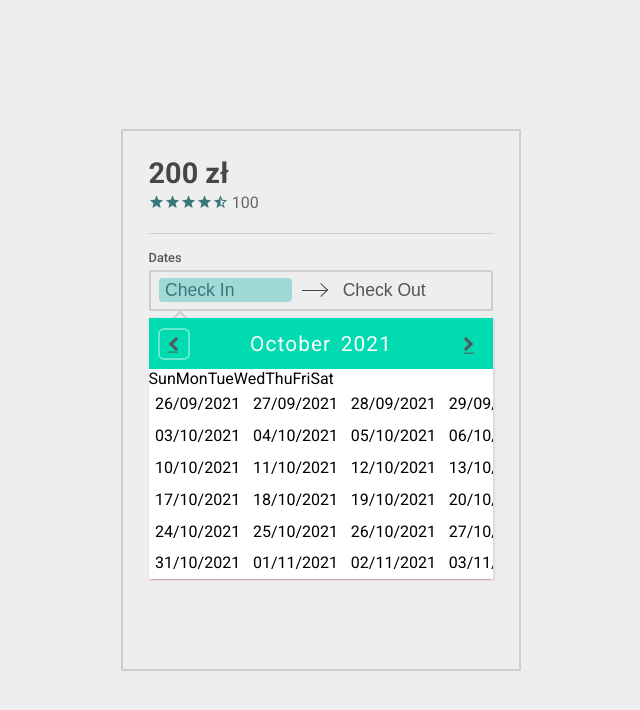
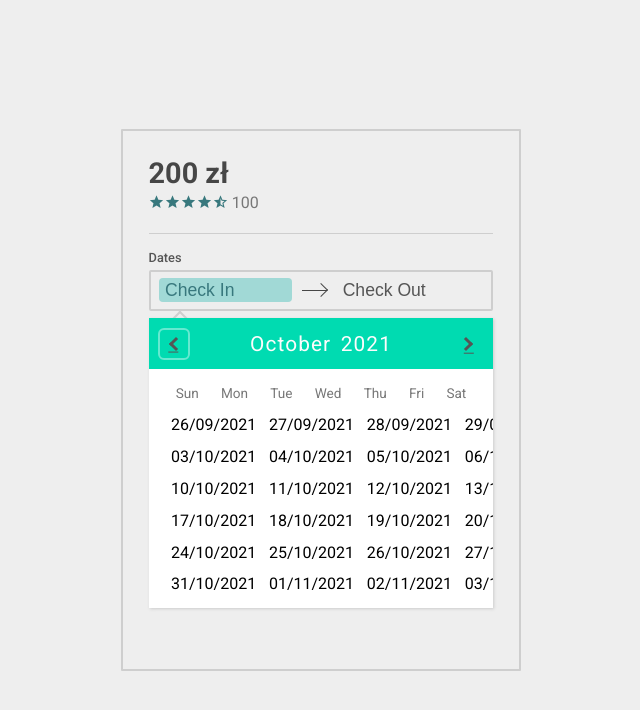
Before and after one commit to kubasulek2/eobuwie, a React (Create React App) app: page / in a window 1280 px wide. Both pictures are taken after typing "Sample", "Sample" into the empty fields and a click on the button "Controls reservation datepicker". Shown: the top 710 px of the page, without its empty margins (319-959 px from the left). Built offline with nearby package versions, Linux system fonts and the light colour scheme.

Commit message:
Work on calendar grid styles

```diff
--- a/src/components/molecules/date_picker/DatePicker.module.css
+++ b/src/components/molecules/date_picker/DatePicker.module.css
@@ -166,8 +166,20 @@
   border-color: #66e9d0
 }
 
+/* Calendar Grid */
+.calendar_container {
+  padding: 0.5rem 1rem;
+}
+
 .week_names {
   display: flex;
+  padding: 0.5rem 0;
+}
+
+.week_day {
+  font-size: .85rem;
+  text-align: center;
+  flex: 1 0 auto;
 }
 .calendar_row {
   display: flex;
@@ -175,4 +187,5 @@
 
 .calendar_cell {
   margin: .4rem;
+  flex: 1 0 auto;
 }
--- a/src/components/molecules/date_picker/DatePickerModal.tsx
+++ b/src/components/molecules/date_picker/DatePickerModal.tsx
@@ -4,7 +4,7 @@ import addMonths from "date-fns/addMonths";
 import {DatePickerModalProps} from "./types";
 import styles from './DatePicker.module.css';
 import {joinClassNames} from "../../../utils/joinClassNames";
-import {text_medium_dark, cyan_bg, text_white} from "../../../styles/colors";
+import {text_medium_dark, cyan_bg, text_white, text_medium} from "../../../styles/colors";
 import {MonthDay} from "../../organisms/ReservationCard/types";
 import {getCalendarMonthBoundries} from "../../../utils/getCalendarMonthBoundries";
 import {usePrevious} from "../../../hooks/usePrevious";
@@ -71,10 +71,16 @@ const DatePickerModal: VFC<DatePickerModalProps> = ({open, id, availableDates, o
 
           </button>
         </div>
-        <div role="grid">
+        <div role="grid" className={styles.calendar_container}>
           <div role="row" className={styles.week_names}>
             {DAYS_OF_WEEK.map(day => (
-              <div key={day} role="columnheader">{day}</div>
+              <div
+              key={day}
+              role="columnheader"
+              className={joinClassNames(text_medium, styles.week_day)}
+              >
+                {day}
+              </div>
             ))}
           </div>
           {calendarRows.map((index) => (
@@ -85,7 +91,9 @@ const DatePickerModal: VFC<DatePickerModalProps> = ({open, id, availableDates, o
             >
               {monthDays.filter((el, i) => i < ((index + 1) * 7) && i >= index * 7).map(el => (
                 <div
+                  onClick={() => {}}
                   role="gridcell"
+                  aria-label={`You choose ${el.dateString}`}
                   tabIndex={0}
                   data-date={el.dateString}
                   key={el.dateString}
--- a/src/components/organisms/ReservationCard/types.d.ts
+++ b/src/components/organisms/ReservationCard/types.d.ts
@@ -12,7 +12,7 @@ export type ReservationCardProps = {
 }
 
 type MonthDay = {
-  date: CalendarDate;
+  timeStamp: number;
   available: boolean;
   today: boolean;
   weekDay: 0 | 1 | 2 | 3 | 4 | 5 | 6;
--- a/src/styles/colors.ts
+++ b/src/styles/colors.ts
@@ -14,4 +14,5 @@ export const white_bg = "white_bg";
 export const text_dark = "text_dark";
 export const text_medium_dark = "text_medium_dark";
 export const text_medium = "text_medium";
+export const text_medium_light = "text_medium_light";
 export const text_white = "text_white";
--- a/src/styles/global.css
+++ b/src/styles/global.css
@@ -105,7 +105,11 @@ img {
 }
 
 .text_medium {
-  color: #666;
+  color: #777;
+}
+
+.text_medium_light {
+  color: #888;
 }
 
 .text_white {
--- a/src/utils/computeCalendarDays.ts
+++ b/src/utils/computeCalendarDays.ts
@@ -22,7 +22,7 @@ export function computeCalendarDays (
   const daysDiff = differenceInCalendarDays(endDate, startDate);
 
   // for performance reasons filter available dates now, rather than check it each time in a loop
-  availableDates = availableDates.filter(d => isSameMonth(d,selectedDate));
+  availableDates = availableDates.filter(d => isSameMonth(d, selectedDate));
 
   const days: MonthDay[] = [];
 
@@ -33,7 +33,7 @@ export function computeCalendarDays (
       available: availableDates.some(d => isSameDay(d, currentDay)),
       weekDay: getDay(currentDay),
       today: isToday(currentDay),
-      date: currentDay,
+      timeStamp: currentDay.getTime(),
       dateString: format(currentDay, "dd/MM/yyyy")
     });
   }
```
